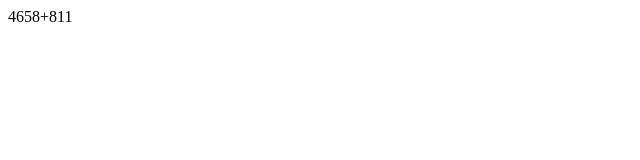
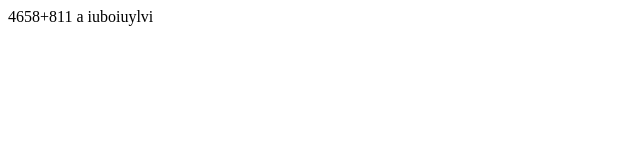
Before and after one commit to itrm000/test210820, a plain HTML site: page index.html in a window 1280 px wide. Shown: the full height of the page, 0-640 px from the left. Drawn offline with Linux system fonts and the light colour scheme.

Commit message:
Second commit

```diff
--- a/index.html
+++ b/index.html
@@ -7,6 +7,8 @@
 <body>
 
 4658+811
+a	iuboiuylvi
+
 
 </body>
 </html>
```
